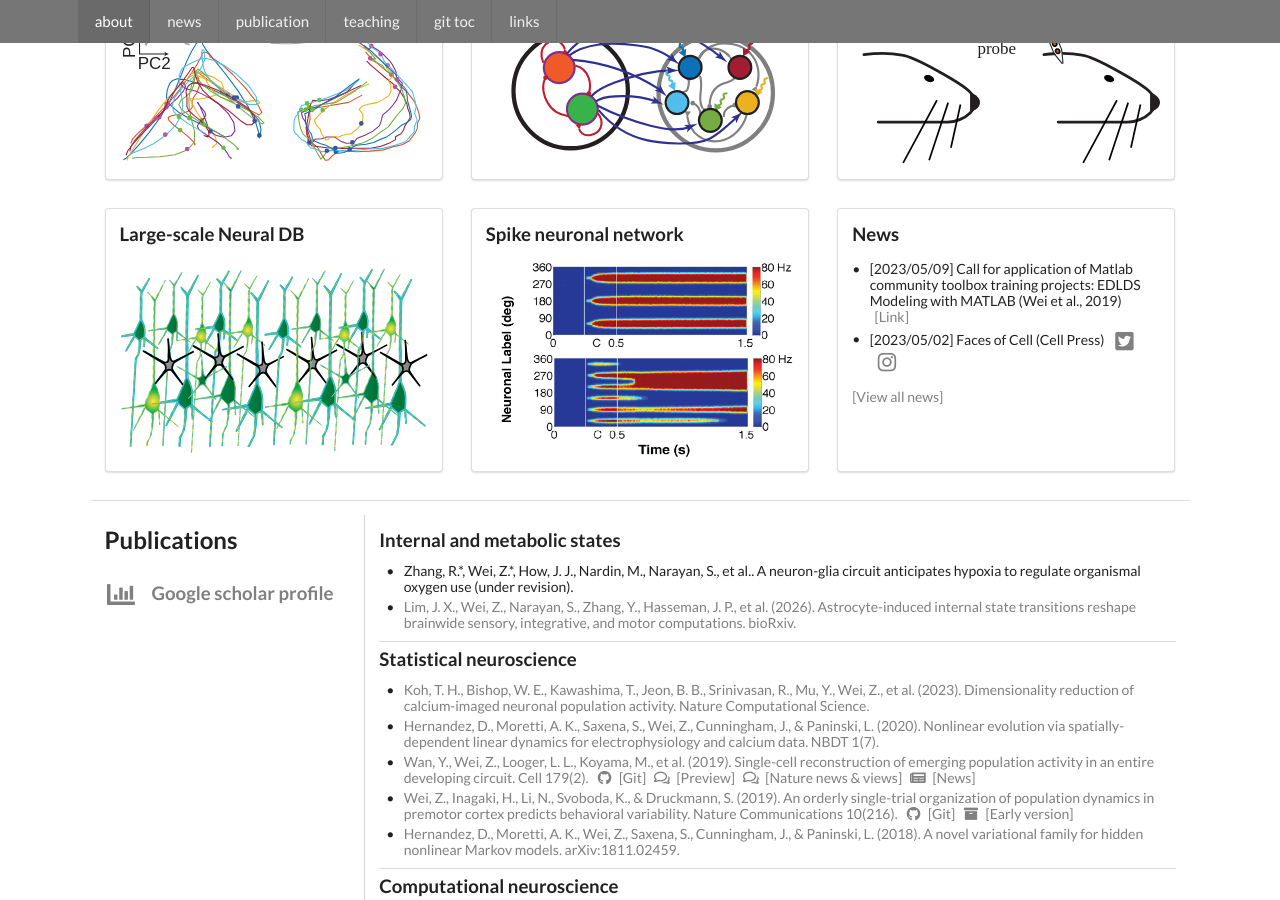
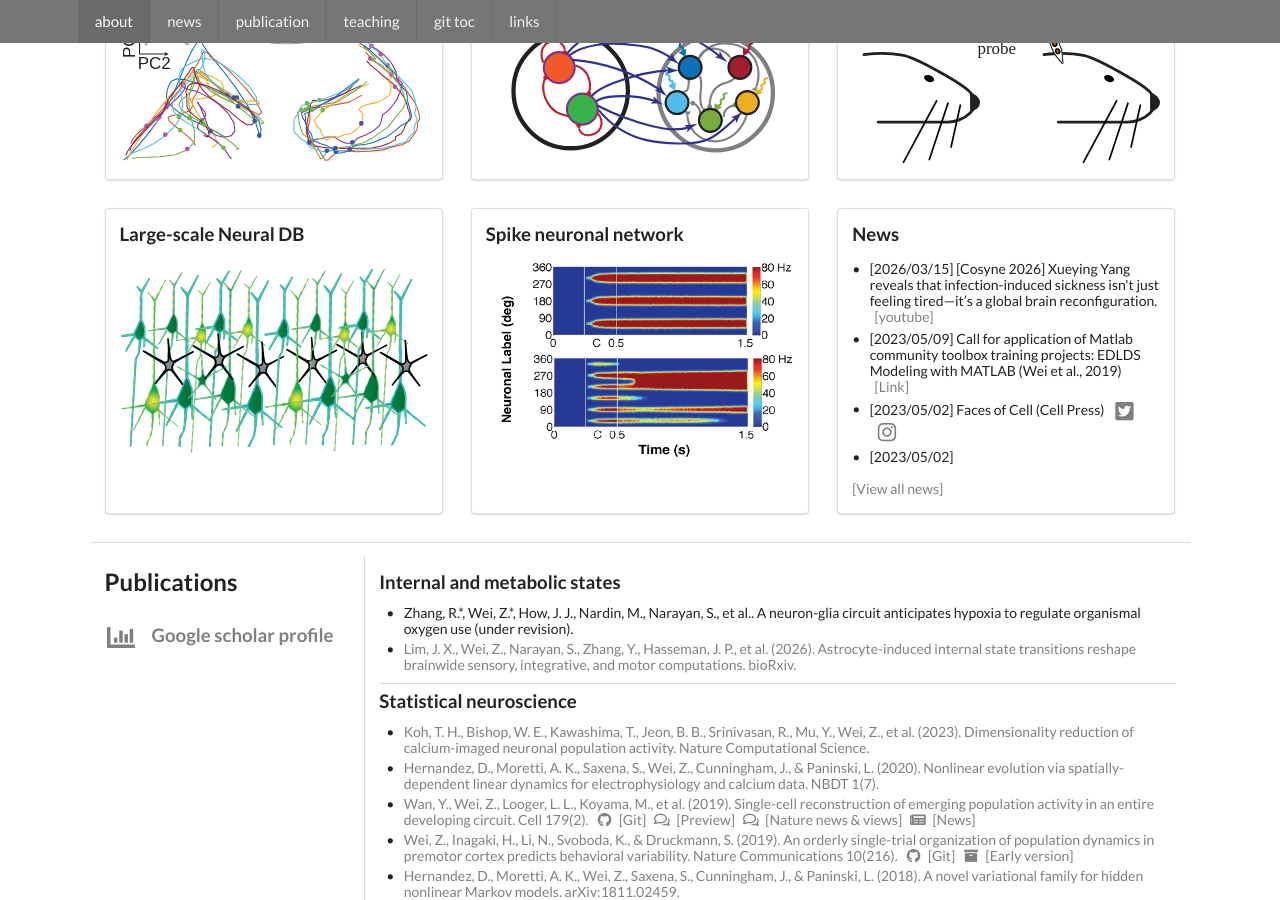
Before and after one commit to zqwei/zqwei.github.io, a Jekyll site: the page built from index.html, in a window 1280 px wide and 900 px high, scrolled down 541 px. Built offline with Jekyll 4.4.1, drawn with Linux system fonts in a browser that asks for light colours.

Commit message:
Add news entry for Cosyne 2026 presentation

```diff
--- a/_data/news.yml
+++ b/_data/news.yml
@@ -1,5 +1,12 @@
 # Keep entries in reverse chronological order (newest first).
 items:
+  - date: 2026-03-15
+    title: "[Cosyne 2026] Xueying Yang reveals that infection-induced sickness isn't just feeling tired—it’s a global brain reconfiguration."
+    links:
+      - label: youtube
+        url: https://youtu.be/jTO6T9xv0ZI?t=5051
+        icon: youtube
+  - date: 2023-05-02
   - date: 2023-05-09
     title: "Call for application of Matlab community toolbox training projects: EDLDS Modeling with MATLAB (Wei et al., 2019)"
     links:
```
